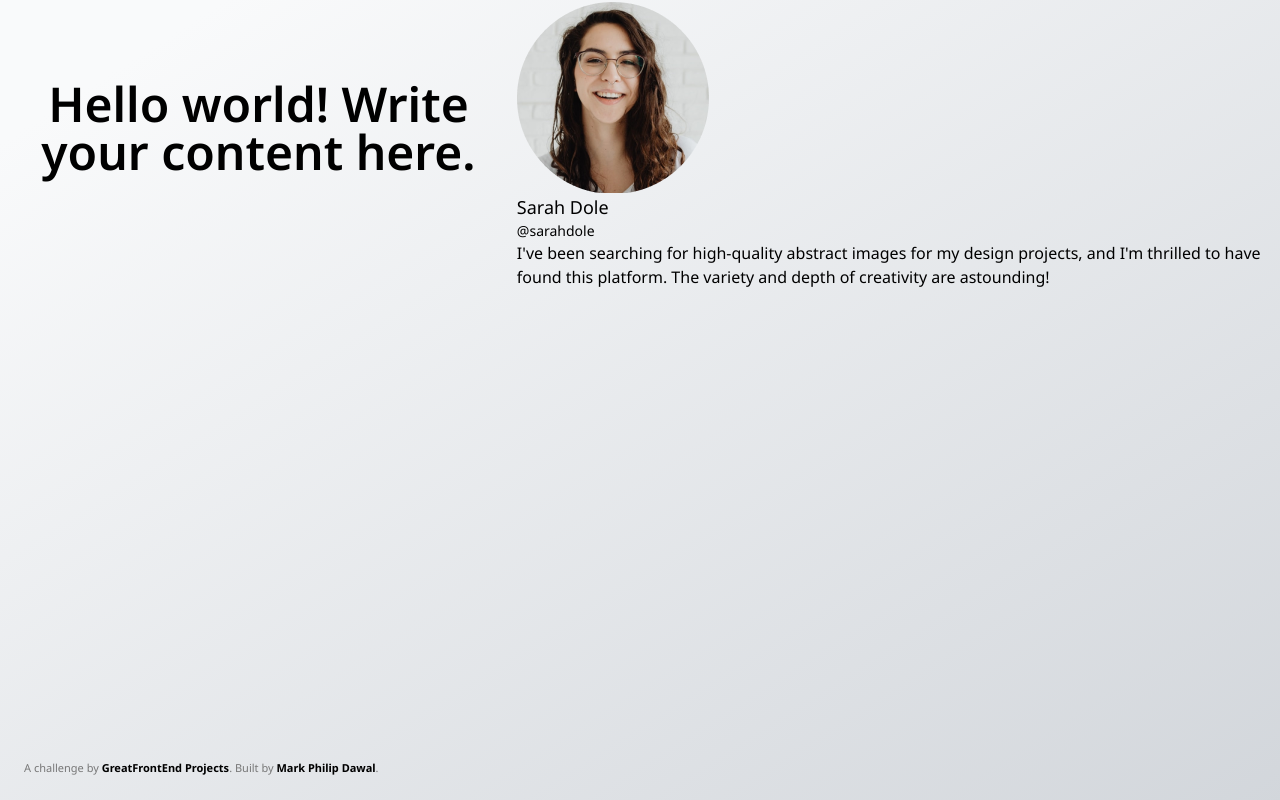
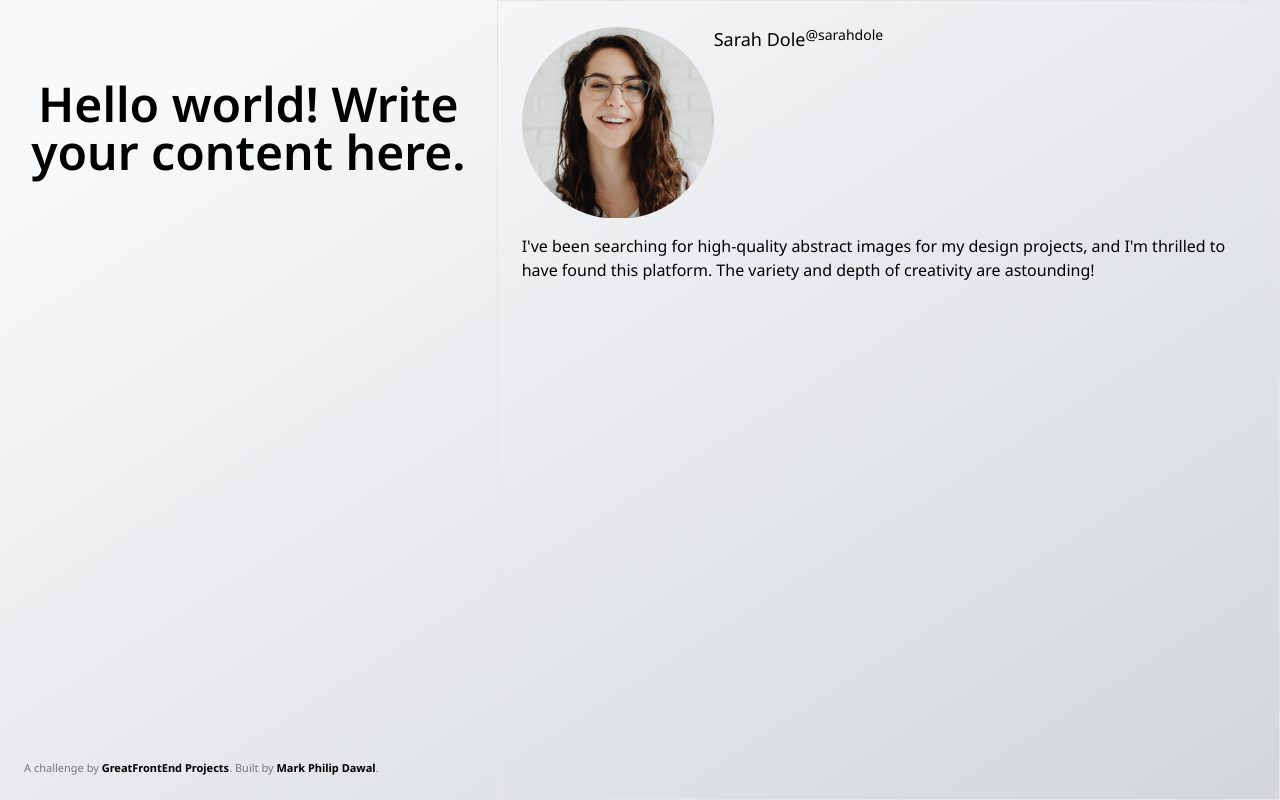
Before and after one commit to markphd/great-frontend, a plain HTML site: page 00-testimonial-card/index.html in a window 1280 px wide. Drawn offline with nearby package versions, Linux system fonts and the light colour scheme.

Commit message:
add flex container

```diff
--- a/00-testimonial-card/index.html
+++ b/00-testimonial-card/index.html
@@ -29,14 +29,14 @@
       Hello world! Write your content here.
     </h1>
 
-    <article class="card">
-      <div class="profile">
+    <div class="flex flex-col border-neutral-200 border p-6 gap-4">
+      <div class="profile flex flex-row">
         <img src="./img/profile-thumbnail.png"/>
         <h2 class="text-lg">Sarah Dole</h2>
         <h3 class="text-sm">@sarahdole</h3>
-        <p class="text-base">I've been searching for high-quality abstract images for my design projects,
-          and I'm thrilled to have found this platform. The variety and depth of creativity are astounding! </p>
       </div>
+      <p class="text-base">I've been searching for high-quality abstract images for my design projects,
+        and I'm thrilled to have found this platform. The variety and depth of creativity are astounding! </p>
     </article>
 
     <!-- Attribute this challenge to yourself! -->
```
